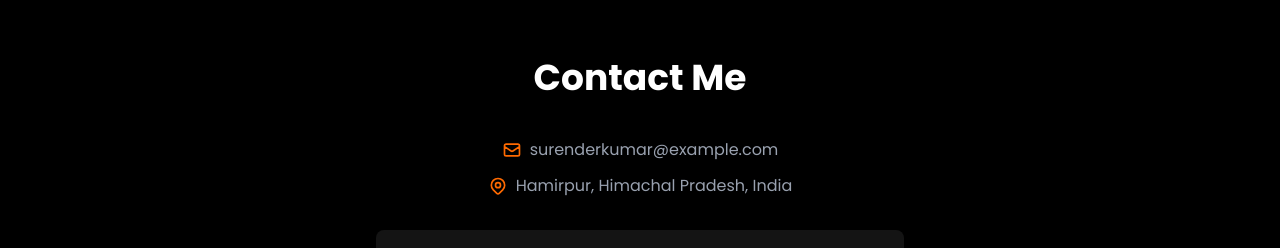
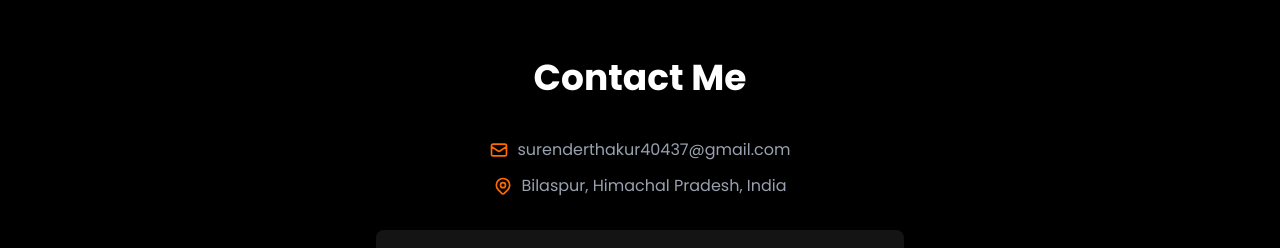
Before and after one commit to surender8752/Portfolio, a React (Vite) app: page / in a window 1280 px wide. Shown: the part 3920-4168 px from the top of the page. Built offline with nearby package versions, Linux system fonts and the light colour scheme; no server answers.

Commit message:
project add

```diff
--- a/src/components/Contact.jsx
+++ b/src/components/Contact.jsx
@@ -57,8 +57,8 @@ const Contact = () => {
               <svg className="w-5 h-5 text-orange-500" fill="none" stroke="currentColor" viewBox="0 0 24 24">
                 <path strokeLinecap="round" strokeLinejoin="round" strokeWidth={2} d="M3 8l7.89 5.26a2 2 0 002.22 0L21 8M5 19h14a2 2 0 002-2V7a2 2 0 00-2-2H5a2 2 0 00-2 2v10a2 2 0 002 2z" />
               </svg>
-              <a href="mailto:surenderkumar@example.com" className="hover:text-orange-500 transition">
-                surenderkumar@example.com
+              <a href="mailto:surenderthakur40437@gmail.com" className="hover:text-orange-500 transition">
+                surenderthakur40437@gmail.com
               </a>
             </div>
             <div className="flex items-center justify-center gap-2 text-gray-400">
@@ -66,7 +66,7 @@ const Contact = () => {
                 <path strokeLinecap="round" strokeLinejoin="round" strokeWidth={2} d="M17.657 16.657L13.414 20.9a1.998 1.998 0 01-2.827 0l-4.244-4.243a8 8 0 1111.314 0z" />
                 <path strokeLinecap="round" strokeLinejoin="round" strokeWidth={2} d="M15 11a3 3 0 11-6 0 3 3 0 016 0z" />
               </svg>
-              <span>Hamirpur, Himachal Pradesh, India</span>
+              <span>Bilaspur, Himachal Pradesh, India</span>
             </div>
           </div>
 
--- a/src/components/Footer.jsx
+++ b/src/components/Footer.jsx
@@ -11,7 +11,7 @@ const Footer = () => {
         {/* Social Links */}
         <div className="flex justify-center gap-6 mb-6">
           <a
-            href="https://github.com/surenderkumar"
+            href="https://github.com/surender8752"
             target="_blank"
             rel="noopener noreferrer"
             className="hover:text-orange-500 transition"
@@ -22,7 +22,7 @@ const Footer = () => {
             </svg>
           </a>
           <a
-            href="https://linkedin.com/in/surenderkumar"
+            href="https://www.linkedin.com/in/surender-kumar-2399b7275"
             target="_blank"
             rel="noopener noreferrer"
             className="hover:text-orange-500 transition"
@@ -33,7 +33,7 @@ const Footer = () => {
             </svg>
           </a>
           <a
-            href="mailto:surenderkumar@example.com"
+            href="mailto:surenderthakur40437@gmail.com"
             className="hover:text-orange-500 transition"
             aria-label="Email"
           >
```
